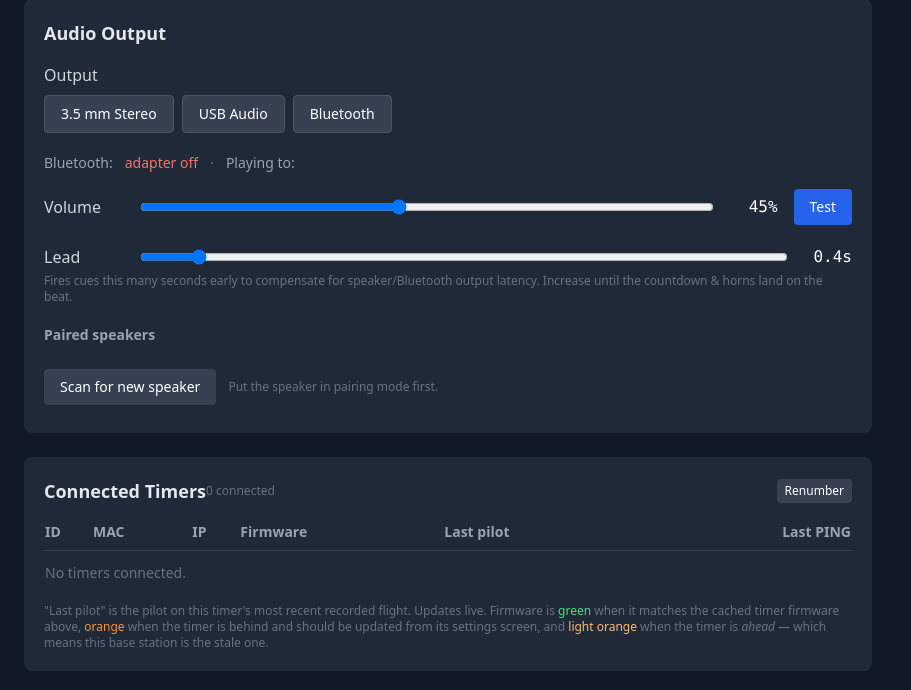
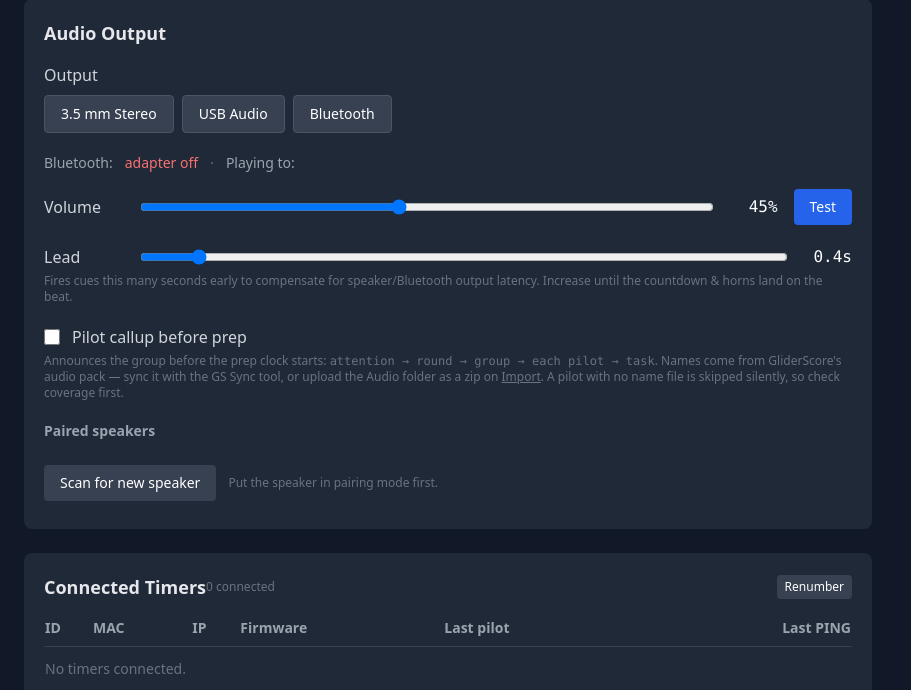
Before and after one commit to gadjt12a/F3K_Timer_Base_Station, a FastAPI app: page /settings in a window 1280 px wide. Shown: the part 126-816 px from the top of the page, without its empty margins (0-911 px from the left). Run offline with FastAPI, Linux system fonts and the light colour scheme; data that the repository does not hold is empty; some libraries are stand-ins or nearby versions.

Commit message:
Callup follows the draw, plus global and per-heat toggles
Three things Kris asked for after hearing the first callup.

DRAW ORDER. The callup read pilots alphabetically because that is how load_heat
sorts them. Nothing recorded a draw order, and insertion order was NOT a safe
stand-in: the Draw button writes from `assignment.items()`, a dict keyed by
pilot, so rows land in pilot-id order rather than the order the draw produced.
Only the Draw Wizard happened to insert meaningfully.

New group_pilots.draw_order, written by both draw paths, with a migration that
leaves it NULL on existing rows -- readers sort NULLs last and fall back to
name, so an old competition still calls up in a stable order.

WARNING The callup reads a SECOND, draw-ordered pilot list rather than
reordering the existing one. That list feeds the PILOTS broadcast, and
reordering it would shift the selection indices on every connected timer.

TOGGLES. Global default on Settings; per-heat override on Run. Kris: forced on
globally and turned off for one heat, or off globally and on for one heat, and
either way the NEXT heat loads back at the default. The override lives on the
state machine and is cleared by load_heat(), so it cannot quietly persist all
afternoon -- which is the entire reason it is separate from the global switch.

The Run button shows the effective state and carries an amber dot when the heat
is not following the default. A toggle that cannot say which way it is currently
set is a trap, so /api/run/state serves both `callup` and `callup_overridden`.

Verified on hardware, both directions: global ON -> off for one heat -> next
heat ON; global OFF -> on for one heat -> next heat OFF. And the callup order
now follows a set draw order rather than the alphabet.

Co-Authored-By: Claude Opus 5 <noreply@anthropic.com>

```diff
--- a/base_station/frontend/app.py
+++ b/base_station/frontend/app.py
@@ -1463,6 +1463,23 @@ async def api_run_unload(response: Response):
     return {"ok": ok, "error": reason}
 
 
+@app.post("/api/run/callup")
+async def api_run_callup(on: bool = None, response: Response = None):
+    """Override the callup for the LOADED heat only.
+
+    `on` omitted returns the heat to the global Settings default. The override is
+    cleared by the next load_heat(), so it can never quietly persist all afternoon
+    — which is the whole point of having it separate from the global switch.
+    """
+    sm = app.state.state_machine
+    if sm.state != "IDLE":
+        response.status_code = 409
+        return {"ok": False, "error": f"a round is {sm.state}"}
+    effective = sm.set_callup_override(on)
+    return {"ok": True, "callup": effective,
+            "overridden": on is not None}
+
+
 @app.post("/api/run/abort")
 async def api_run_abort():
     await app.state.state_machine.abort()
@@ -1641,6 +1658,7 @@ async def api_audio_status():
         status["volume"] = await audio_control.get_volume()
         status["saved_volume"] = audio_control.load_config().get("volume")
         status["lead_s"] = audio_control.get_lead()
+        status["callup"] = audio_control.get_callup()
         status["ok"] = True
         return status
     except Exception as exc:
@@ -2035,9 +2053,16 @@ async def round_autodraw(round_id: int):
     group_by_no = {i + 1: g["id"] for i, g in enumerate(groups)}
     for g in groups:
         db.execute("DELETE FROM group_pilots WHERE group_id = ?", (g["id"],))
+    # ⚠ `assignment` is keyed by pilot, so iterating it gives pilot-id order, not
+    # draw order. Number each group's pilots as they land so the callup has a real
+    # sequence to read rather than an accident of dict ordering.
+    seq: dict[int, int] = {}
     for pid, gno in assignment.items():
-        db.execute("INSERT INTO group_pilots (group_id, pilot_id) VALUES (?, ?)",
-                   (group_by_no[gno], pid))
+        gid = group_by_no[gno]
+        seq[gid] = seq.get(gid, 0) + 1
+        db.execute(
+            "INSERT INTO group_pilots (group_id, pilot_id, draw_order) VALUES (?, ?, ?)",
+            (gid, pid, seq[gid]))
     db.commit()
     return RedirectResponse("/rounds", status_code=303)
 
@@ -2525,9 +2550,12 @@ async def api_draw_accept(request: Request):
         for gno, pids in enumerate(rd["groups"], start=1):
             db.execute("INSERT INTO groups (round_id, group_no) VALUES (?, ?)", (rid, gno))
             gid = db.execute("SELECT last_insert_rowid()").fetchone()[0]
-            for pid in pids:
-                db.execute("INSERT INTO group_pilots (group_id, pilot_id) VALUES (?, ?)",
-                           (gid, int(pid)))
+            # The wizard's list IS the draw order — record it rather than relying
+            # on insertion order surviving a later edit.
+            for pos, pid in enumerate(pids, start=1):
+                db.execute(
+                    "INSERT INTO group_pilots (group_id, pilot_id, draw_order) VALUES (?, ?, ?)",
+                    (gid, int(pid), pos))
     db.commit()
     return {"ok": True, "rounds_written": len(new_rounds)}
 
--- a/base_station/frontend/templates/settings.html
+++ b/base_station/frontend/templates/settings.html
@@ -86,6 +86,23 @@
       <p class="text-xs text-gray-500 mt-1">
         Fires cues this many seconds early to compensate for speaker/Bluetooth output
         latency. Increase until the countdown &amp; horns land on the beat.</p>
+    </div>
+
+    <!-- Pilot callup. The default for every heat; the Run page can flip a single
+         heat either way, and the next heat comes back to whatever is set here. -->
+    <div class="mb-5">
+      <label class="flex items-center gap-3 cursor-pointer">
+        <input type="checkbox" class="w-4 h-4" x-model="audio.callup" @change="setCallup()">
+        <span class="text-gray-300">Pilot callup before prep</span>
+      </label>
+      <p class="text-xs text-gray-500 mt-1">
+        Announces the group before the prep clock starts:
+        <span class="font-mono">attention → round → group → each pilot → task</span>.
+        Names come from GliderScore's audio pack — sync it with the GS Sync tool, or
+        upload the Audio folder as a zip on <a href="/import" class="underline">Import</a>.
+        A pilot with no name file is skipped silently, so check coverage first.
+      </p>
+      <p x-show="callupMsg" x-text="callupMsg" class="text-xs mt-1 text-sky-300"></p>
     </div>
 
     <!-- Paired speakers -->
@@ -337,6 +354,7 @@ function settings() {
     audio: { powered: false, paired: [], connected_mac: null, active_device: '', volume: null, saved_volume: null, lead_s: 0, output: 'jack', jack_card: null, usb_card: null, usb_name: null, device_override: null },
     discovered: [], scanBusy: false, msg: '',
     timers: [], events: [], baseFwStale: false, otaVersion: null, downgradeMsg: '',
+    callupMsg: '',
     updateMsg: '',
     get timersBehind() { return this.timers.filter(t => t.fw_state === 'behind'); },
     restoreBusy: false, restoreError: '',
@@ -446,6 +464,13 @@ function settings() {
     async setVolume() {
       const r = await (await fetch('/api/audio/volume?level=' + this.audio.volume, { method: 'POST' })).json();
       this.msg = r.ok ? ('Volume set to ' + r.volume + '%') : (r.error || 'volume error');
+    },
+    async setCallup() {
+      const r = await (await fetch('/api/audio/callup?on=' + (this.audio.callup ? 'true' : 'false'),
+                                   { method: 'POST' })).json();
+      this.callupMsg = r.callup
+        ? 'Callup on — every heat is announced before prep.'
+        : 'Callup off.';
     },
     async setLead() {
       const r = await (await fetch('/api/audio/lead?seconds=' + this.audio.lead_s, { method: 'POST' })).json();
```
Also changed, not shown: base_station/frontend/db.py (+19 -0 lines), base_station/frontend/state_machine.py (+41 -3 lines), base_station/frontend/templates/run.html (+27 -0 lines).
